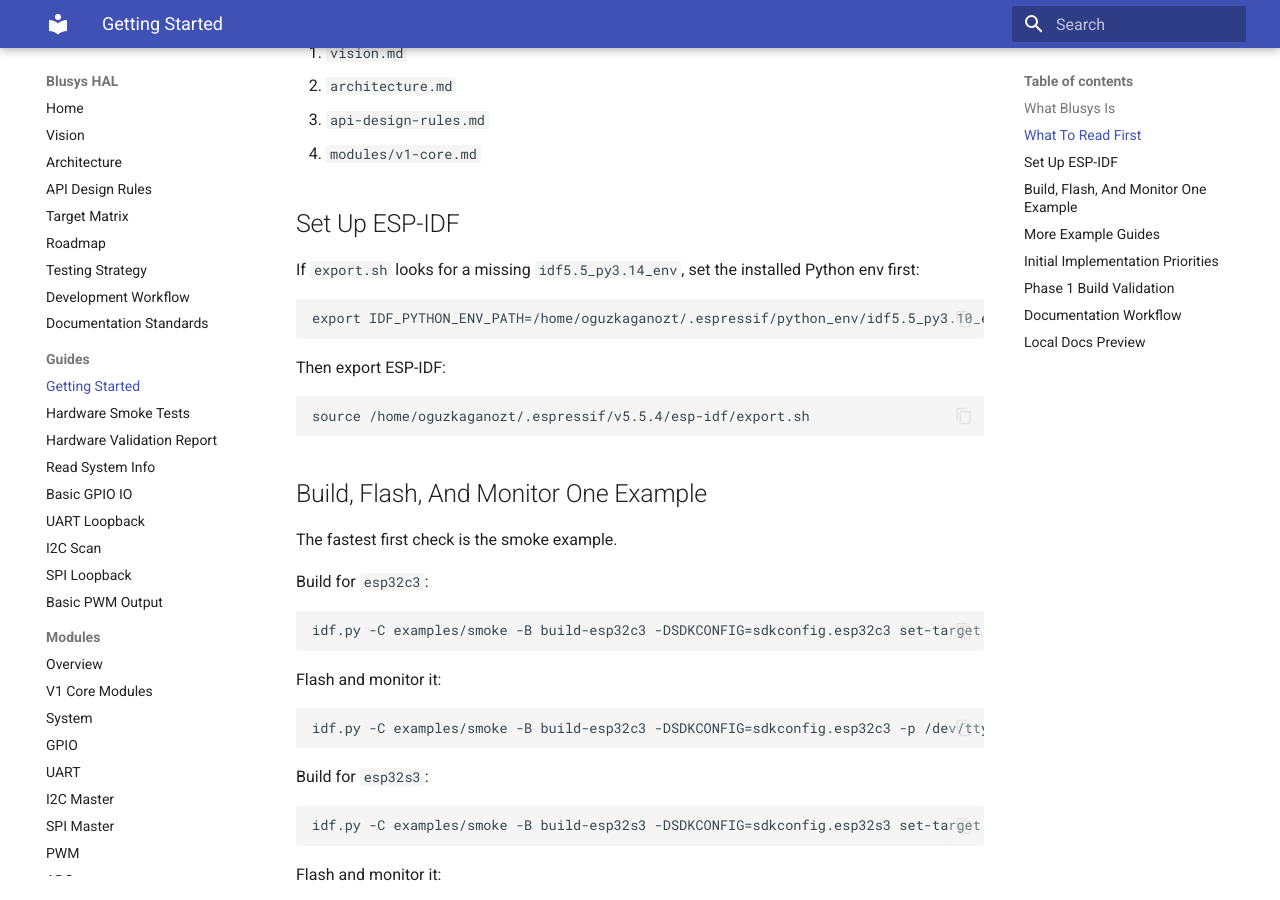
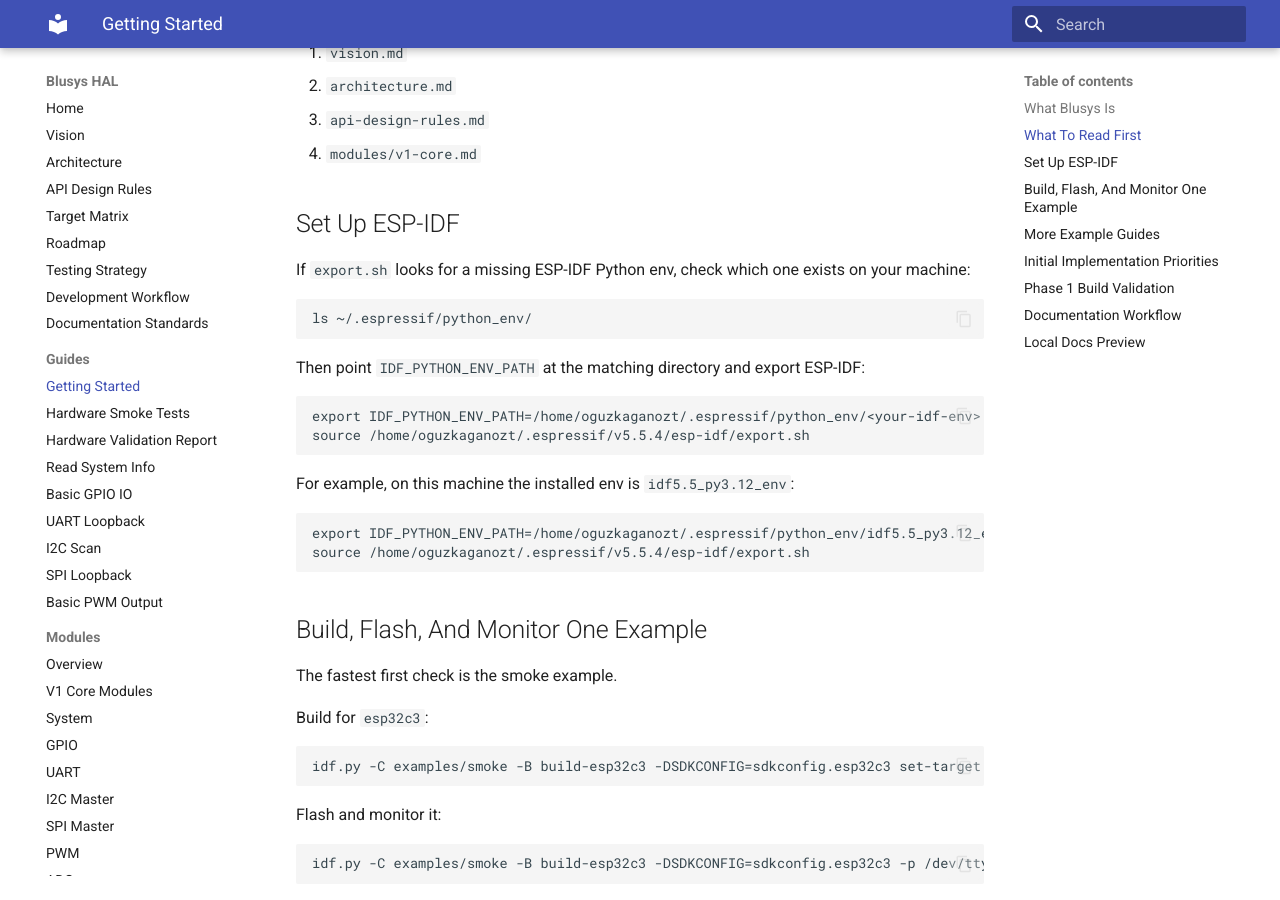
Before and after one commit to oguzkaganozt/blusys, an MkDocs documentation site: the page built from docs/guides/getting-started.md, in a window 1280 px wide and 900 px high, scrolled down 349 px. Built offline with MkDocs 1.6.1 and Material for MkDocs 9.7.7, drawn with Linux system fonts in a browser that asks for light colours.

Commit message:
Clarify ESP-IDF setup and Linux quick start

````diff
--- a/docs/guides/getting-started.md
+++ b/docs/guides/getting-started.md
@@ -17,15 +17,23 @@
 
 ## Set Up ESP-IDF
 
-If `export.sh` looks for a missing `idf5.5_py3.14_env`, set the installed Python env first:
+If `export.sh` looks for a missing ESP-IDF Python env, check which one exists on your machine:
 
 ```sh
-export IDF_PYTHON_ENV_PATH=/home/oguzkaganozt/.espressif/python_env/idf5.5_py3.10_env
+ls ~/.espressif/python_env/
 ```
 
-Then export ESP-IDF:
+Then point `IDF_PYTHON_ENV_PATH` at the matching directory and export ESP-IDF:
 
 ```sh
+export IDF_PYTHON_ENV_PATH=/home/oguzkaganozt/.espressif/python_env/<your-idf-env>
+source /home/oguzkaganozt/.espressif/v5.5.4/esp-idf/export.sh
+```
+
+For example, on this machine the installed env is `idf5.5_py3.12_env`:
+
+```sh
+export IDF_PYTHON_ENV_PATH=/home/oguzkaganozt/.espressif/python_env/idf5.5_py3.12_env
 source /home/oguzkaganozt/.espressif/v5.5.4/esp-idf/export.sh
 ```
 
````
Also changed, not shown: AGENTS.md (+3 -2 lines), PROGRESS.md (+1 -1 lines), README.md (+68 -9 lines), docs/guides/hardware-smoke-tests.md (+4 -1 lines).
